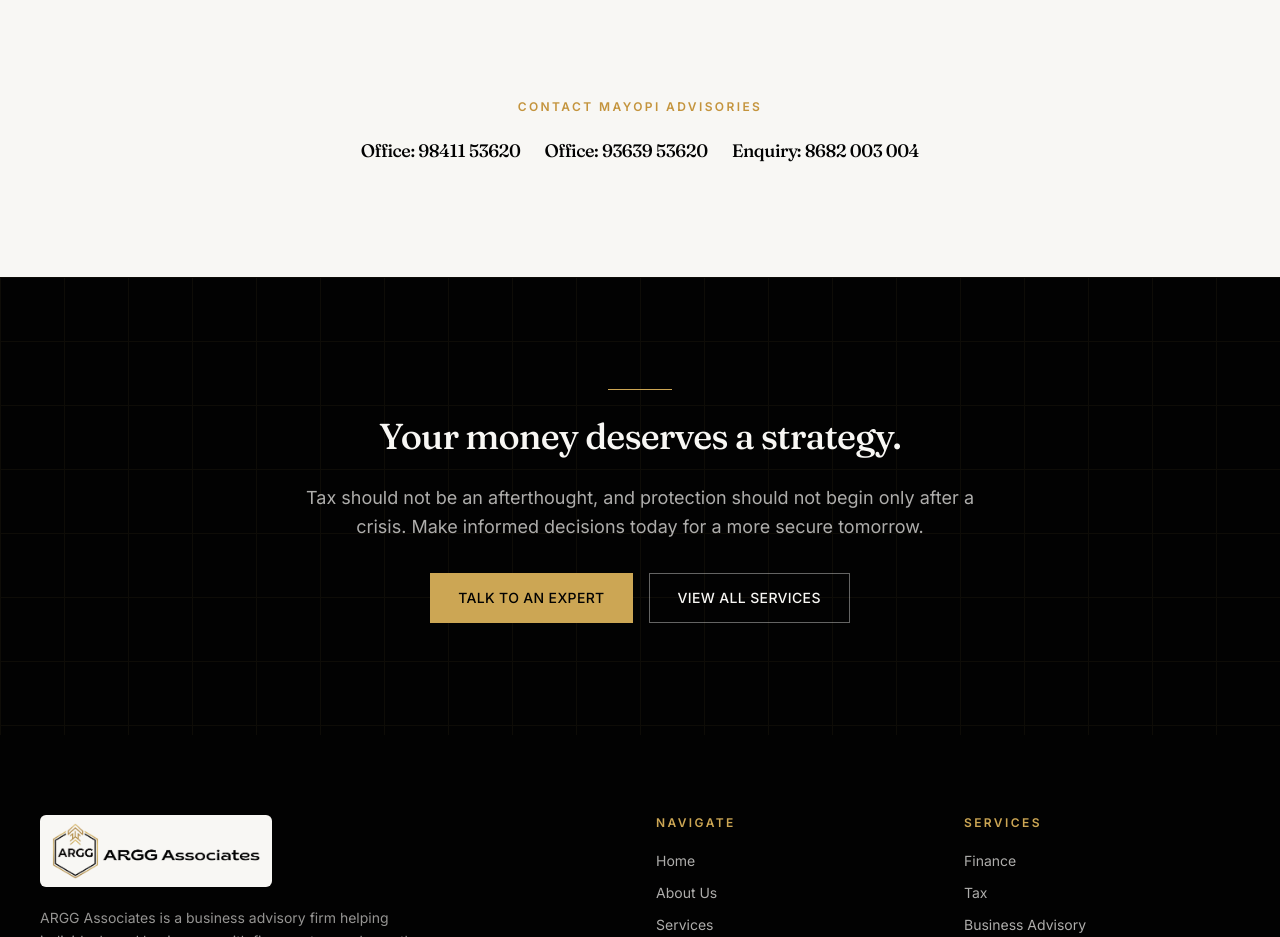
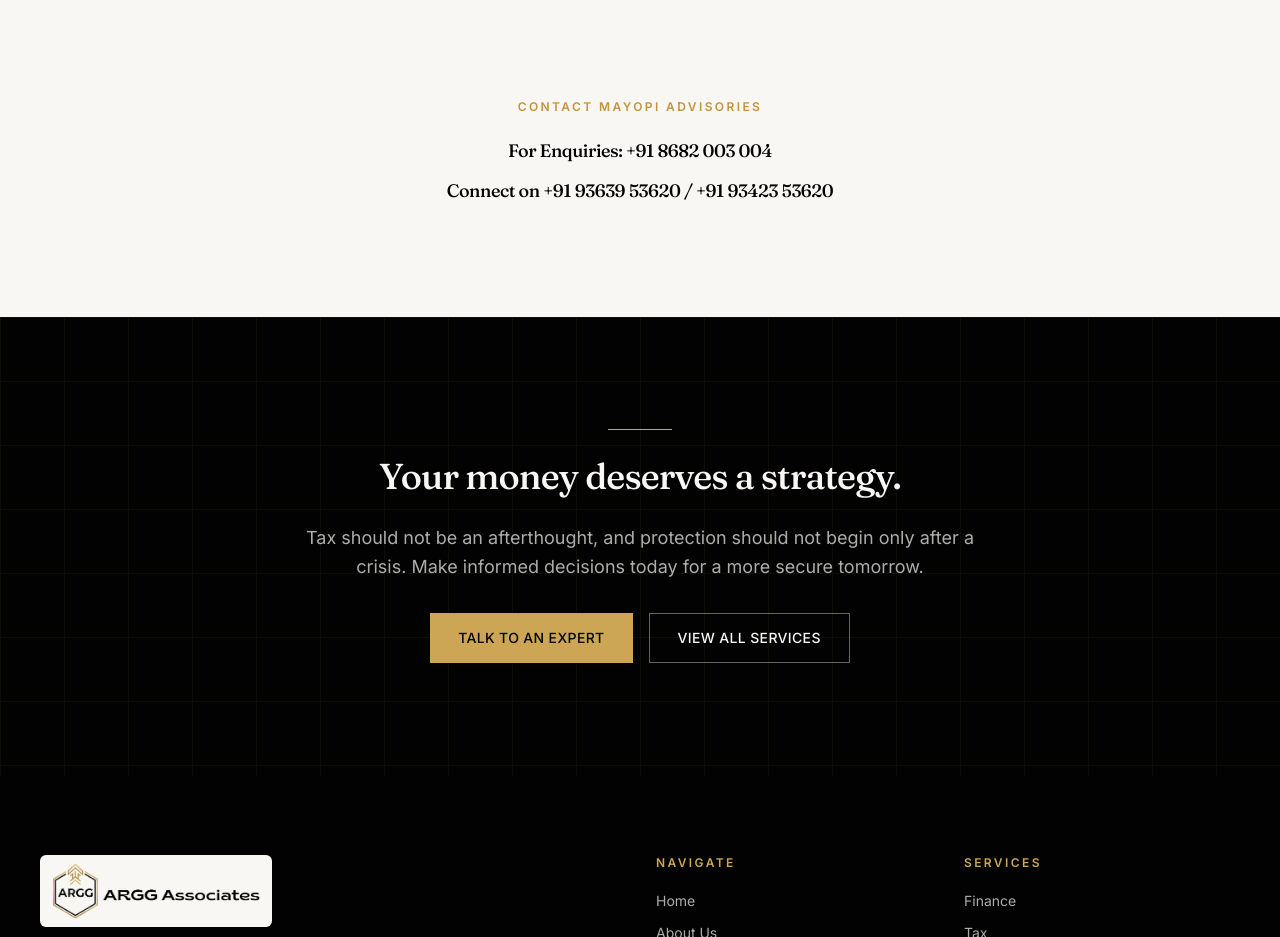
Before and after one commit to createweb7/argg, a Next.js app: page /mayopi-advisories in a window 1280 px wide. Shown: the part 5400-6337 px from the top of the page. Built offline with nearby package versions, Linux system fonts and the light colour scheme; no server answers.

Commit message:
Update Mayopi Advisories contact block to Enquiries + Connect lines
Splits the contact numbers into "For Enquiries: +91 8682 003 004" and
"Connect on +91 93639 53620 / +91 93423 53620" instead of three
undifferentiated Office/Enquiry labels.

```diff
--- a/app/mayopi-advisories/page.tsx
+++ b/app/mayopi-advisories/page.tsx
@@ -164,16 +164,24 @@ export default function MayopiAdvisoriesPage() {
           <span className="text-xs font-semibold tracking-[0.2em] text-gold-deep uppercase">
             Contact mayopi ADVISORIES
           </span>
-          <div className="mt-5 flex flex-col items-center gap-2 sm:flex-row sm:justify-center sm:gap-6">
-            {MAYOPI.phones.map((phone) => (
-              <a
-                key={phone.number}
-                href={phone.href}
-                className="font-display text-lg font-medium tracking-tight text-ink hover:text-gold-deep"
-              >
-                {phone.label}: {phone.number}
+          <div className="mt-5 flex flex-col items-center gap-3">
+            <p className="font-display text-lg font-medium tracking-tight text-ink">
+              For Enquiries:{" "}
+              <a href={MAYOPI.enquiryPhone.href} className="hover:text-gold-deep">
+                +91 {MAYOPI.enquiryPhone.number}
               </a>
-            ))}
+            </p>
+            <p className="font-display text-lg font-medium tracking-tight text-ink">
+              Connect on{" "}
+              {MAYOPI.connectPhones.map((phone, i) => (
+                <span key={phone.number}>
+                  <a href={phone.href} className="hover:text-gold-deep">
+                    +91 {phone.number}
+                  </a>
+                  {i < MAYOPI.connectPhones.length - 1 ? " / " : null}
+                </span>
+              ))}
+            </p>
           </div>
         </RevealOnScroll>
       </Section>
--- a/lib/constants.ts
+++ b/lib/constants.ts
@@ -25,10 +25,10 @@ export const MAYOPI = {
   tagline: "Tax Smart. Protected Better. Financially Prepared.",
   closingTagline: "Tax | GST | Life Insurance | Term Insurance | Savings Plans | Health Insurance",
   closingLine: "Professional Advice. Informed Decisions. Long-Term Protection.",
-  phones: [
-    { label: "Office", number: "98411 53620", href: "tel:+919841153620" },
-    { label: "Office", number: "93639 53620", href: "tel:+919363953620" },
-    { label: "Enquiry", number: "8682 003 004", href: "tel:+918682003004" },
+  enquiryPhone: { number: "8682 003 004", href: "tel:+918682003004" },
+  connectPhones: [
+    { number: "93639 53620", href: "tel:+919363953620" },
+    { number: "93423 53620", href: "tel:+919342353620" },
   ],
 } as const;
 
```
